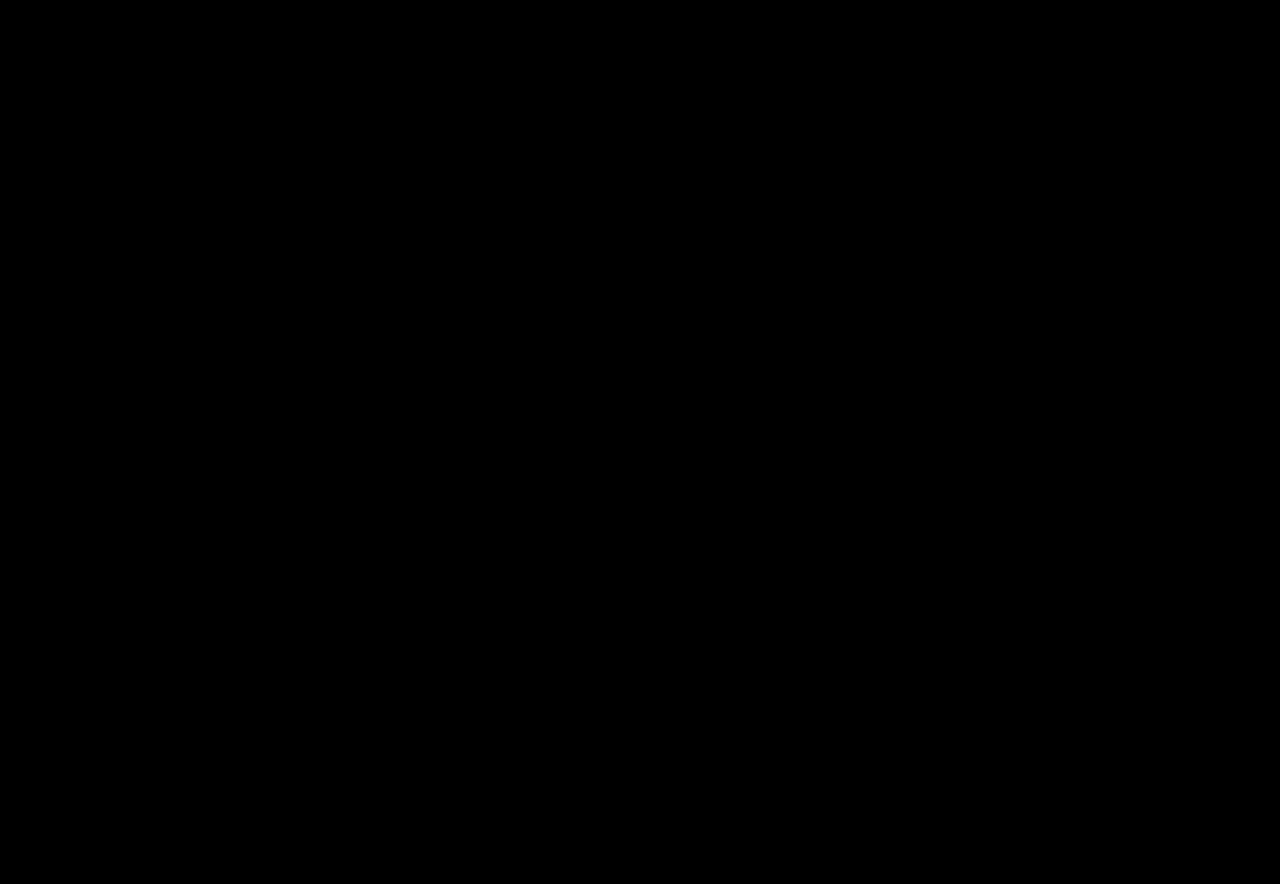
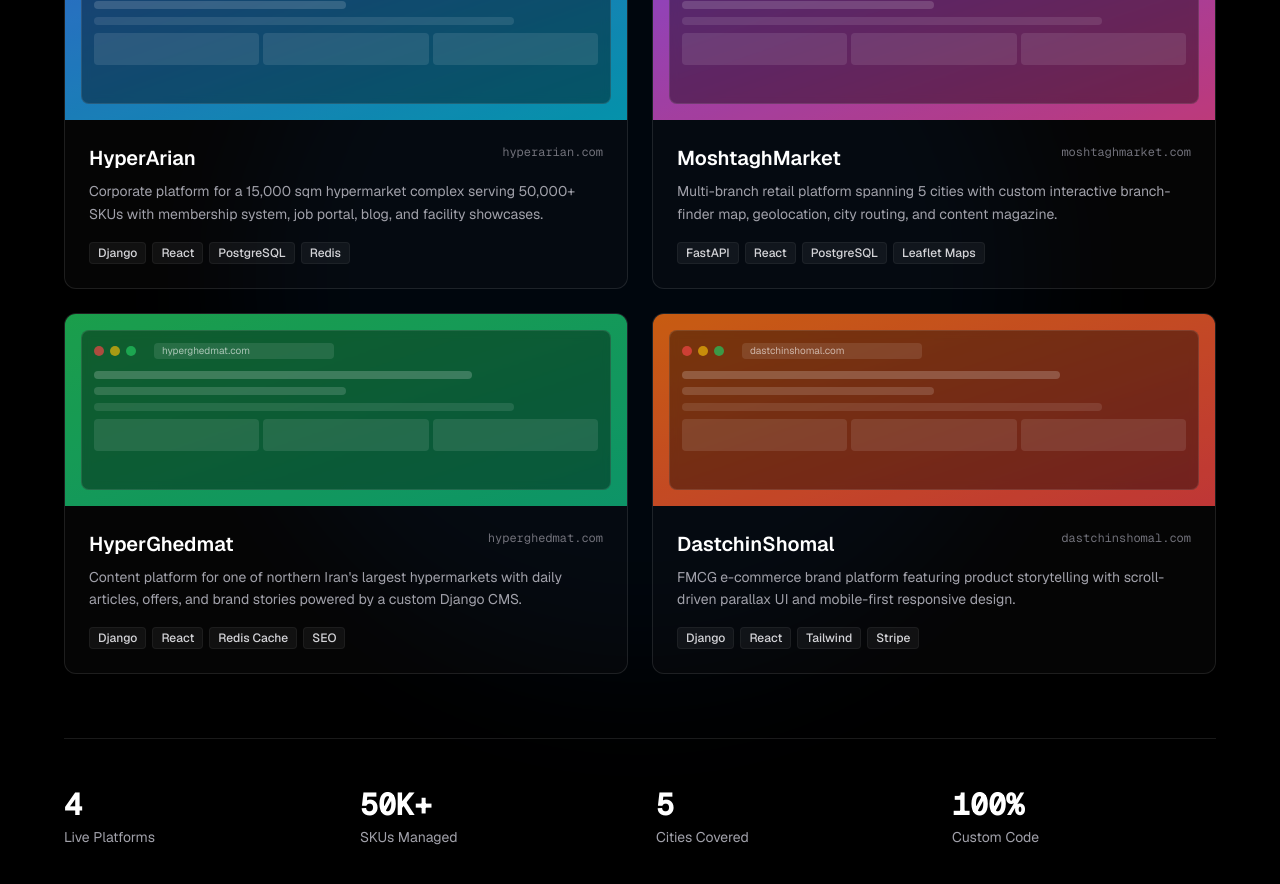
Before and after one commit to amiraliqobadi/my-portfolio-website, a React (Vite) app: page / in a window 1280 px wide. Shown: the part 1220-2104 px from the top of the page. Before the commit the page ends 824 px from the top, so only its background shows below. Built offline with nearby package versions, Linux system fonts and the light colour scheme.

Commit message:
projects added

```diff
--- a/src/App.jsx
+++ b/src/App.jsx
@@ -1,5 +1,6 @@
 import Navbar from "./components/Navbar";
 import Hero from "./components/Hero";
+import Projects from "./components/Projects";
 import "./index.css";
 
 function App() {
@@ -7,7 +8,7 @@
         <div className="bg-black min-h-screen">
             <Navbar />
             <Hero />
-            {/* سکشن‌های بعدی اینجا اضافه می‌شن */}
+            <Projects />
         </div>
     );
 }
--- /dev/null
+++ b/src/components/Projects.jsx
@@ -0,0 +1,199 @@
+import React from "react";
+
+const projects = [
+    {
+        id: 1,
+        title: "HyperArian",
+        domain: "hyperarian.com",
+        description:
+            "Corporate platform for a 15,000 sqm hypermarket complex serving 50,000+ SKUs with membership system, job portal, blog, and facility showcases.",
+        tech: ["Django", "React", "PostgreSQL", "Redis"],
+        gradient: "from-blue-500 to-cyan-500",
+        url: "https://hyperarian.com",
+    },
+    {
+        id: 2,
+        title: "MoshtaghMarket",
+        domain: "moshtaghmarket.com",
+        description:
+            "Multi-branch retail platform spanning 5 cities with custom interactive branch-finder map, geolocation, city routing, and content magazine.",
+        tech: ["FastAPI", "React", "PostgreSQL", "Leaflet Maps"],
+        gradient: "from-purple-500 to-pink-500",
+        url: "https://moshtaghmarket.com",
+    },
+    {
+        id: 3,
+        title: "HyperGhedmat",
+        domain: "hyperghedmat.com",
+        description:
+            "Content platform for one of northern Iran's largest hypermarkets with daily articles, offers, and brand stories powered by a custom Django CMS.",
+        tech: ["Django", "React", "Redis Cache", "SEO"],
+        gradient: "from-green-500 to-emerald-500",
+        url: "https://hyperghedmat.com",
+    },
+    {
+        id: 4,
+        title: "DastchinShomal",
+        domain: "dastchinshomal.com",
+        description:
+            "FMCG e-commerce brand platform featuring product storytelling with scroll-driven parallax UI and mobile-first responsive design.",
+        tech: ["Django", "React", "Tailwind", "Stripe"],
+        gradient: "from-orange-500 to-red-500",
+        url: "https://dastchinshomal.com",
+    },
+];
+
+const ProjectCard = ({ project }) => {
+    return (
+        <a
+            href={project.url}
+            target="_blank"
+            rel="noopener noreferrer"
+            className="group relative block overflow-hidden rounded-xl border border-white/10 bg-white/[0.02] transition-all duration-300 hover:bg-white/[0.04] hover:border-white/20"
+        >
+            {/* Gradient Preview (جایگزین تصویر - بعداً می‌تونیم screenshot واقعی اضافه کنیم) */}
+            <div
+                className={`relative h-48 bg-gradient-to-br ${project.gradient} overflow-hidden`}
+            >
+                <div className="absolute inset-0 bg-black/20" />
+
+                {/* Browser mockup */}
+                <div className="absolute inset-4 bg-black/40 backdrop-blur-sm rounded-lg border border-white/10 p-3 flex flex-col">
+                    <div className="flex items-center gap-1.5 mb-3">
+                        <div className="w-2.5 h-2.5 rounded-full bg-red-500/70" />
+                        <div className="w-2.5 h-2.5 rounded-full bg-yellow-500/70" />
+                        <div className="w-2.5 h-2.5 rounded-full bg-green-500/70" />
+                        <div className="ml-3 flex-1 bg-white/10 rounded h-4 max-w-[180px] flex items-center px-2">
+                            <span className="text-[10px] text-white/60 truncate">
+                                {project.domain}
+                            </span>
+                        </div>
+                    </div>
+                    <div className="flex-1 space-y-2">
+                        <div className="h-2 bg-white/20 rounded w-3/4" />
+                        <div className="h-2 bg-white/15 rounded w-1/2" />
+                        <div className="h-2 bg-white/10 rounded w-5/6" />
+                        <div className="mt-4 grid grid-cols-3 gap-1">
+                            <div className="h-8 bg-white/10 rounded" />
+                            <div className="h-8 bg-white/10 rounded" />
+                            <div className="h-8 bg-white/10 rounded" />
+                        </div>
+                    </div>
+                </div>
+
+                {/* Hover arrow */}
+                <div className="absolute top-4 right-4 w-8 h-8 bg-white rounded-full flex items-center justify-center opacity-0 group-hover:opacity-100 transition-opacity">
+                    <svg
+                        className="w-4 h-4 text-black"
+                        fill="none"
+                        viewBox="0 0 24 24"
+                        stroke="currentColor"
+                    >
+                        <path
+                            strokeLinecap="round"
+                            strokeLinejoin="round"
+                            strokeWidth={2}
+                            d="M10 6H6a2 2 0 00-2 2v10a2 2 0 002 2h10a2 2 0 002-2v-4M14 4h6m0 0v6m0-6L10 14"
+                        />
+                    </svg>
+                </div>
+            </div>
+
+            {/* Content */}
+            <div className="p-6">
+                <div className="flex items-start justify-between mb-2">
+                    <h3 className="text-xl font-semibold text-white group-hover:text-white transition-colors">
+                        {project.title}
+                    </h3>
+                    <span className="text-xs text-zinc-500 font-mono">
+                        {project.domain}
+                    </span>
+                </div>
+
+                <p className="text-sm text-zinc-400 leading-relaxed mb-4 line-clamp-2">
+                    {project.description}
+                </p>
+
+                {/* Tech Stack Tags */}
+                <div className="flex flex-wrap gap-1.5">
+                    {project.tech.map((t) => (
+                        <span
+                            key={t}
+                            className="inline-flex items-center px-2 py-0.5 rounded text-xs font-medium bg-white/5 text-zinc-300 border border-white/5"
+                        >
+                            {t}
+                        </span>
+                    ))}
+                </div>
+            </div>
+        </a>
+    );
+};
+
+const Projects = () => {
+    return (
+        <section id="projects" className="py-24 px-6 relative">
+            {/* Subtle background glow */}
+            <div className="absolute top-1/2 left-1/2 -translate-x-1/2 -translate-y-1/2 w-[800px] h-[800px] bg-vercel-blue/5 rounded-full blur-3xl pointer-events-none" />
+
+            <div className="relative max-w-6xl mx-auto">
+                {/* Section Header */}
+                <div className="mb-16">
+                    <div className="inline-flex items-center gap-2 px-3 py-1 mb-4 rounded-full border border-white/10 bg-white/[0.02]">
+                        <span className="w-1.5 h-1.5 rounded-full bg-vercel-blue" />
+                        <span className="text-xs text-zinc-400">
+                            Featured Work
+                        </span>
+                    </div>
+                    <h2 className="text-4xl md:text-5xl font-semibold tracking-tight mb-4">
+                        <span className="text-gradient">
+                            Production Platforms
+                        </span>
+                    </h2>
+                    <p className="text-lg text-zinc-400 max-w-2xl">
+                        4 custom-built systems serving real customers daily — no
+                        templates, no CMS. Each architected and shipped from
+                        scratch with full product ownership.
+                    </p>
+                </div>
+
+                {/* Projects Grid */}
+                <div className="grid grid-cols-1 md:grid-cols-2 gap-6">
+                    {projects.map((project) => (
+                        <ProjectCard key={project.id} project={project} />
+                    ))}
+                </div>
+
+                {/* Stats Footer */}
+                <div className="mt-16 pt-12 border-t border-white/10 grid grid-cols-2 md:grid-cols-4 gap-8">
+                    <div>
+                        <p className="text-3xl font-semibold text-white mb-1 font-mono">
+                            4
+                        </p>
+                        <p className="text-sm text-zinc-400">Live Platforms</p>
+                    </div>
+                    <div>
+                        <p className="text-3xl font-semibold text-white mb-1 font-mono">
+                            50K+
+                        </p>
+                        <p className="text-sm text-zinc-400">SKUs Managed</p>
+                    </div>
+                    <div>
+                        <p className="text-3xl font-semibold text-white mb-1 font-mono">
+                            5
+                        </p>
+                        <p className="text-sm text-zinc-400">Cities Covered</p>
+                    </div>
+                    <div>
+                        <p className="text-3xl font-semibold text-white mb-1 font-mono">
+                            100%
+                        </p>
+                        <p className="text-sm text-zinc-400">Custom Code</p>
+                    </div>
+                </div>
+            </div>
+        </section>
+    );
+};
+
+export default Projects;
```
